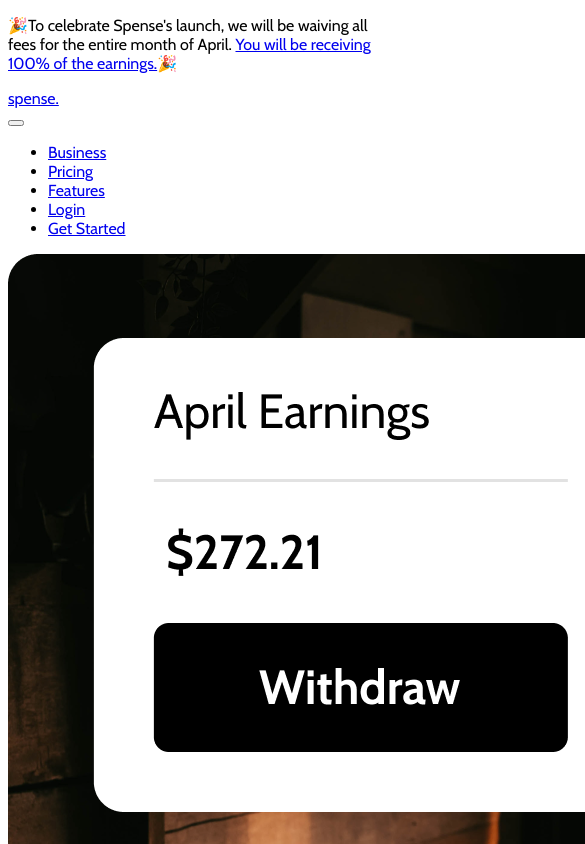
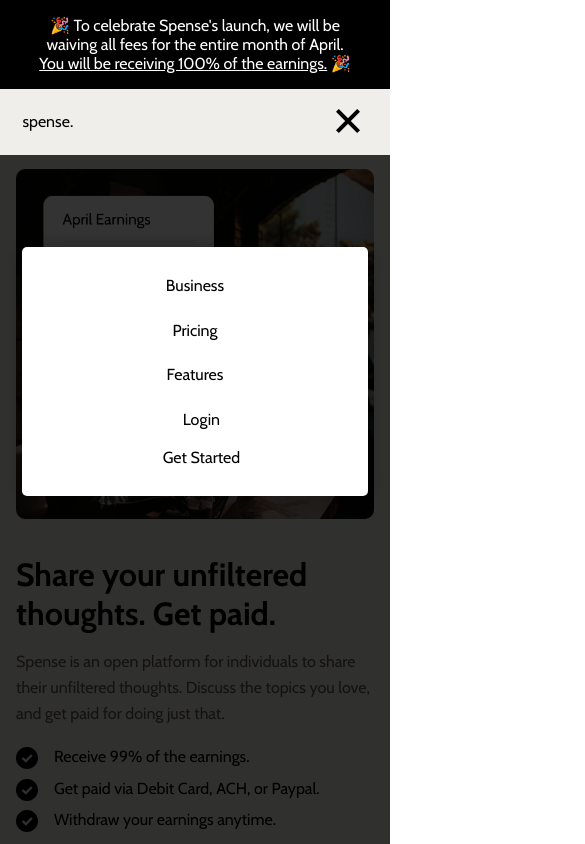
Before and after one commit to Jaycodes466/Spense-Landing-Page-Codewell-Challenge, a plain HTML site: page index.html in a window 390 px wide. Both pictures are taken after a click on the button "Open navigation menu". Shown: the top 844 px of the page, 585 px wide, since content can reach past the window. Drawn offline with nearby package versions, Linux system fonts and the light colour scheme.

Commit message:
Styled the landing page for mobile devices

```diff
--- a/css/styles.css
+++ b/css/styles.css
@@ -1,5 +1,13 @@
 /* Global Styles */
 :root {
+    --black: #000000;
+    --cream: #f0eeeb;
+    --gray: #c8c8c8;
+    --text-color: #605b4b;
+    --link-color: #5a5444;
+}
+
+* {
     margin: 0;
     padding: 0;
     box-sizing: border-box;
@@ -7,4 +15,345 @@
 
 body {
     font-family: 'Cabin', sans-serif;
+    background-color: #fff;
 }
+
+img {
+    width: 100%;
+}
+
+
+/* Launch Banner */
+.launch-banner {
+    background-color: var(--black);
+    color: #fff;
+    text-align: center;
+    padding: 1rem 1rem;
+}
+
+.launch-text {
+    width: 90%;
+    margin: 0 auto;
+}
+
+.launch-link {
+    color: #fff;
+}
+
+/* Header/Navigation */
+
+.nav {
+    max-width: 1000px;
+    padding-left: 1.4rem;
+    padding-right: 1.4rem;
+    margin-left: auto;
+    margin-right: auto;
+}
+
+#navbar {
+    height: 64px;
+    background-color: var(--cream);
+    left: 0;
+    right: 0;
+}
+
+.nav {
+    display: flex;
+    justify-content: space-between;
+    height: 100%;
+    align-items: center;
+}
+
+.navbar-item {
+    margin: 0.4em;
+    width: 100%;
+}
+
+.home-link,
+.navbar-link {
+    color: var(--black);
+    transition: color 0.2s ease-in-out;
+    text-decoration: none;
+    display: flex;
+    font-weight: 400;
+    align-items: center;
+    transition: background-color 0.2s ease-in-out,
+                color 0.2s ease-in-out;
+}
+
+.home-link:focus,
+.home-link:hover {
+    color: var(--gray);
+}
+
+.navbar-link {
+    justify-content: center;
+    width: 100%;
+    padding: 0.4em 0.8em;
+    border-radius: 5px;
+}
+
+.navbar-link:focus,
+.navbar-link:hover {
+    color: var(--gray);
+}
+
+.navbar-logo {
+    color: var(--black;)
+}
+
+.navbar-toggle {
+    cursor: pointer;
+    border: none;
+    background-color: transparent;
+    width: 40px;
+    height: 40px;
+    display: flex;
+    align-items: center;
+    justify-content: center;
+    flex-direction: column;
+}
+
+.icon-bar {
+    display: block;
+    width: 25px;
+    height: 4px;
+    margin: 2px;
+    transition: background-color 0.2s ease-in-out,
+                transform 0.2s ease-in-out,
+                opacity 0.2s ease-in-out;
+    background-color: var(--black);
+}
+
+.navbar-toggle:focus .icon-bar,
+.navbar-toggle:hover .icon-bar {
+    background-color: var(--black);
+}
+
+#navbar.opened .navbar-toggle .icon-bar:first-child,
+#navbar.opened .navbar-toggle .icon-bar:last-child {
+    position: absolute;
+    margin: 0;
+    width: 30px;
+}
+
+#navbar.opened .navbar-toggle .icon-bar:first-child {
+    transform: rotate(45deg);
+}
+
+#navbar.opened .navbar-toggle .icon-bar:nth-child(2) {
+    opacity: 0;
+}
+
+#navbar.opened .navbar-toggle .icon-bar:last-child {
+    transform: rotate(-45deg);
+}
+
+.navbar-menu {
+    position: fixed;
+    top: 64px;
+    bottom: 0;
+    transition: opacity 0.2s ease-in-out,
+                visibility 0.2s ease-in-out;
+    opacity: 0;
+    visibility: hidden;
+    left: 0;
+    right: 0;
+}
+
+#navbar.opened .navbar-menu {
+    background-color: rgba(0, 0, 0, 0.8);
+    opacity: 1;
+    visibility: visible;
+    height: 100vh;
+    top: 155px;
+}
+
+.navbar-links {
+    list-style-type: none;
+    max-height: 0;
+    overflow: hidden;
+    position: relative;
+    top: 70px;
+    background-color: #fff;
+    display: flex;
+    flex-direction: column;
+    align-items: center;
+    left: 0;
+    right: 0;
+    margin: 1.4rem;
+    border-radius: 5px;
+    box-shadow: 0 0 20px rgba(0, 0, 0, 0.3);
+}
+
+#navbar.opened .navbar-links {
+    padding: 1em;
+    max-height: none;
+}
+
+/* Hero Section */
+.hero {
+    padding: 1rem;
+    background-color: var(--cream);
+}
+
+.hero-images-container {
+    padding-bottom: 2rem;
+}
+
+.hero-title {
+    font-size: 2rem;
+    padding-bottom: 1rem;
+}
+
+.hero-text {
+    color: var(--text-color);
+    line-height: 1.6;
+}
+
+.hero-features {
+    padding: 1rem 0;
+}
+
+.hero-feature {
+    display: flex;
+    flex-direction: row;
+    justify-content: flex-start;
+    padding: .3rem 0;
+}
+
+.checkmark-icon {
+    height: 22px;
+    width: 22px;
+    margin-right: 1rem;
+}
+
+.hero-form {
+    padding: 1rem 0;
+}
+
+#email,
+.form-btn {
+    padding: 1rem;
+}
+
+.form-btn {
+    background-color: var(--black);
+    color: #fff;
+    font-weight: 700;
+    margin-left: 1rem;
+    border: none;
+    border-radius: 5px;
+    font-size: 1rem;
+}
+
+/* Social Proof Section */
+.social-proof {
+    display: flex;
+    flex-direction: row;
+    padding: 2rem 0rem;
+    width: 90%;
+}
+
+.social-proof-image {
+    width: 36%;
+    padding: 0 .6rem;
+}
+
+
+/* Escrow Section */
+
+.escrow {
+    background-color:var(--cream);
+    margin: 0 1rem;
+    padding: 2rem 2rem 0rem 2rem;
+    border-radius: 10px;
+}
+
+.escrow-title {
+    font-size: 2rem;
+    width: 70%;
+    padding-bottom: 1rem;
+}
+
+.escrow-text {
+    color: var(--text-color);
+    line-height: 1.6;
+    padding-bottom: 1rem;
+}
+
+.escrow-link {
+    color: var(--link-color);
+}
+
+.escrow-img {
+    position: relative;
+    top: 4px;
+}
+
+/* Text Editor Section */
+.text-editor {
+    padding: 4rem 1rem 2rem 1rem;
+}
+
+.text-editor-title {
+    font-size: 2rem;
+    padding-bottom: 1rem;
+}
+
+.text-editor-text {
+    color: var(--text-color);
+    line-height: 1.6;
+    padding-bottom: 1rem;
+}
+
+.text-editor-link {
+    color: var(--link-color);
+}
+
+.text-editor-image-container {
+    padding-top: 2rem;
+}
+
+/* Footer */
+.footer {
+    background-color: var(--black);
+    color: #fff;
+    padding: 2rem;
+}
+
+.footer-logo {
+    font-weight: bold;
+    padding-bottom: 1rem;
+}
+
+.footer-header-text {
+    color: #9e9e9e;
+    line-height: 1.6;
+    padding-bottom: 1rem;
+}
+
+.footer-links {
+    display: grid;
+    grid-template-columns: repeat(2, 1fr);
+    grid-template-rows: repeat(2, 1fr);
+    grid-gap: 2rem;
+}
+
+.footer-links-title {
+    padding-bottom: 1rem;
+}
+
+.footer-navbar-item {
+    padding: .4rem 0;
+}
+
+.footer-navbar-links {
+    list-style: none;
+}
+
+.footer-navbar-link {
+    text-decoration: none;
+    color: #9e9e9e;
+    font-size: 1.1rem;
+}
--- a/index.html
+++ b/index.html
@@ -13,7 +13,7 @@
 <body>
 
     <section class="launch-banner">
-        <p class="launch-text">🎉To celebrate Spense's launch, we will be waiving all fees for the entire month of April. <a href="#" class="launch-link">You will be receiving 100% of the earnings.</a>🎉</p>
+        <p class="launch-text">🎉 To celebrate Spense's launch, we will be waiving all fees for the entire month of April. <a href="#" class="launch-link">You will be receiving 100% of the earnings.</a> 🎉</p>
     </section>
 
    <header id="navbar">
@@ -59,7 +59,7 @@
         <div class="hero-features">
             <div class="hero-feature">
                 <img src="images/Checkmark.svg" alt="Checkmark icon" class="checkmark-icon">
-                <p class="feature-text">Receive 99% of your earnings.</p>
+                <p class="feature-text">Receive 99% of the earnings.</p>
             </div>
             <div class="hero-feature">
                 <img src="images/Checkmark.svg" alt="Checkmark icon" class="checkmark-icon">
@@ -92,7 +92,7 @@
        <div class="escrow-content-container">
        <h2 class="escrow-title">Secure your money with Escrow.</h2>
        <p class="escrow-text">Spense uses Escrow to secure all payments. We believe Escrow offers the highest level of security for your payments, so you never need to worry about scams.</p>
-       <a href="#" class="escrow-link">Learn more about Escrow</a>
+       <a href="#" class="escrow-link">Learn more about Escrow ➝</a>
        <div class="escrow-images-container">
         <picture class="escrow-images">
         <source media="(min-width:375px)" srcset="images/phone-mockup-mobile.png">
@@ -107,7 +107,7 @@
        <div class="text-editor-content-container">
        <h2 class="text-editor-title">A text editor like no other.</h2>
        <p class="text-editor-text">Our text editor pulls you into focus mode with it's simplistic design and usability so you can put out your best writing.</p>
-       <a href="#" class="text-editor-link">Text Editor Live Demo</a>
+       <a href="#" class="text-editor-link">Text Editor Live Demo ➝</a>
        </div>
        <div class="text-editor-image-container">
            <img src="images/Text Editor.png" alt="Image of text editor" class="text-edit-img">
@@ -122,6 +122,20 @@
         <p class="footer-header-text">Spense is an open platform for individuals to share their unfiltered thoughts. Discuss the topics you love, and get paid for doing just that.</p>
     </div>
     <div class="footer-links">
+        <div class="company-links-container">
+            <h3 class="footer-links-title">Company</h3>
+            <ul class="footer-navbar-links">
+                <li class="footer-navbar-item"><a class="footer-navbar-link" href="#">About</a></li>
+                <li class="footer-navbar-item"><a class="footer-navbar-link" href="#">Customers</a></li>
+                <li class="footer-navbar-item"><a class="footer-navbar-link" href="#">Blog</a></li>
+            </ul>
+        </div>
+         <div class="opportunities-link-container">
+            <h3 class="footer-links-title">Opportunities</h3>
+            <ul class="footer-navbar-links">
+                <li class="footer-navbar-item"><a class="footer-navbar-link" href="#">Jobs</a></li>
+                </ul>
+        </div>
         <div class="sitemap-link-container">
             <h3 class="footer-links-title">Sitemap</h3>
             <ul class="footer-navbar-links">
@@ -136,20 +150,6 @@
                 <li class="footer-navbar-item"><a class="footer-navbar-link" href="#">FAQ</a></li>
             </ul>
         </div>
-        <div class="opportunities-link-container">
-            <h3 class="footer-links-title">Opportunities</h3>
-            <ul class="footer-navbar-links">
-                <li class="footer-navbar-item"><a class="footer-navbar-link" href="#">Jobs</a></li>
-                </ul>
-        </div>
-        <div class="company-links-container">
-            <h3 class="footer-links-title">Company</h3>
-            <ul class="footer-navbar-links">
-                <li class="footer-navbar-item"><a class="footer-navbar-link" href="#">About</a></li>
-                <li class="footer-navbar-item"><a class="footer-navbar-link" href="#">Customers</a></li>
-                <li class="footer-navbar-item"><a class="footer-navbar-link" href="#">Blog</a></li>
-            </ul>
-        </div>
 
     </div>
 </footer>
--- a/js/app.js
+++ b/js/app.js
@@ -0,0 +1,29 @@
+const navbar = document.getElementById("navbar");
+const navbarToggle = navbar.querySelector(".navbar-toggle");
+
+function openMobileNavbar() {
+  navbar.classList.add("opened");
+  navbarToggle.setAttribute("aria-label", "Close navigation menu.");
+}
+
+function closeMobileNavbar() {
+  navbar.classList.remove("opened");
+  navbarToggle.setAttribute("aria-label", "Open navigation menu.");
+}
+
+navbarToggle.addEventListener("click", () => {
+  if (navbar.classList.contains("opened")) {
+    closeMobileNavbar();
+  } else {
+    openMobileNavbar();
+  }
+});
+
+const navbarMenu = navbar.querySelector(".navbar-menu");
+const navbarLinksContainer = navbar.querySelector(".navbar-links");
+
+navbarLinksContainer.addEventListener("click", (clickEvent) => {
+  clickEvent.stopPropagation();
+});
+
+navbarMenu.addEventListener("click", closeMobileNavbar);
```
Also changed, not shown: 1 other file.
